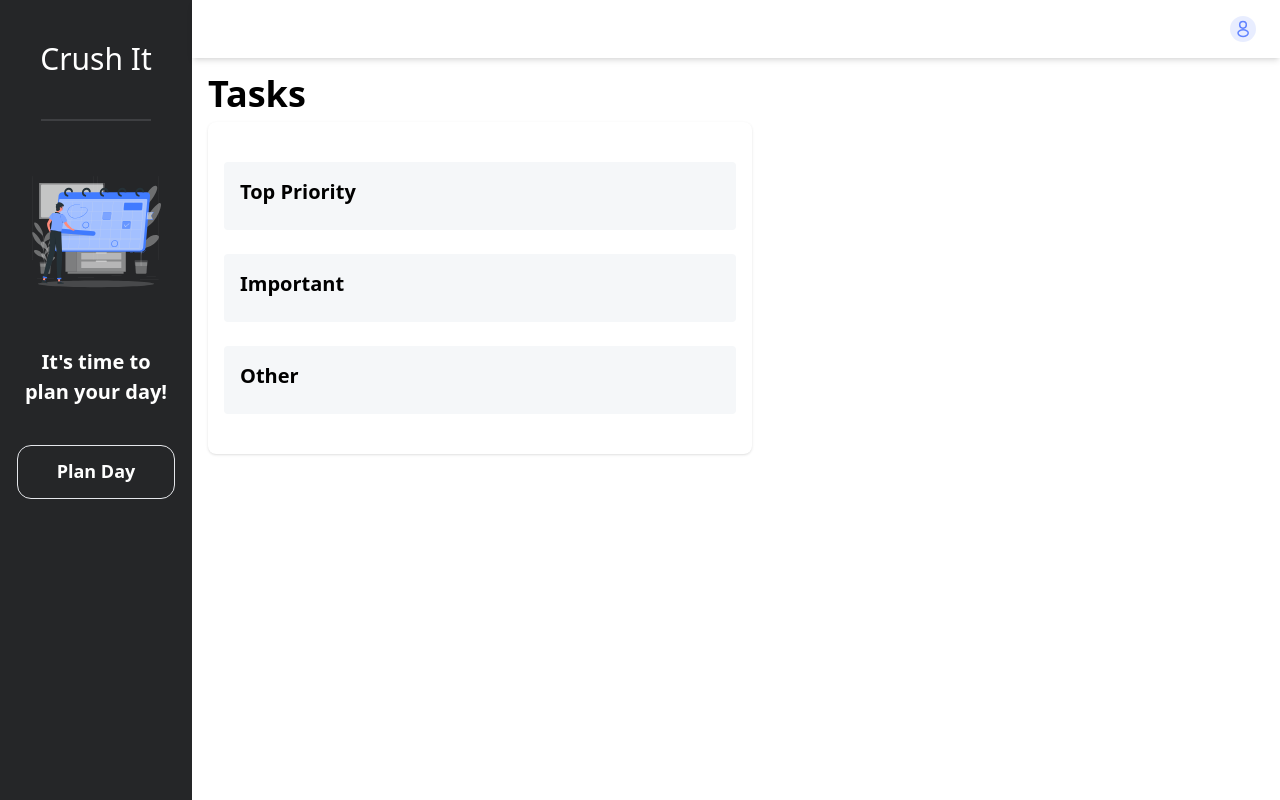
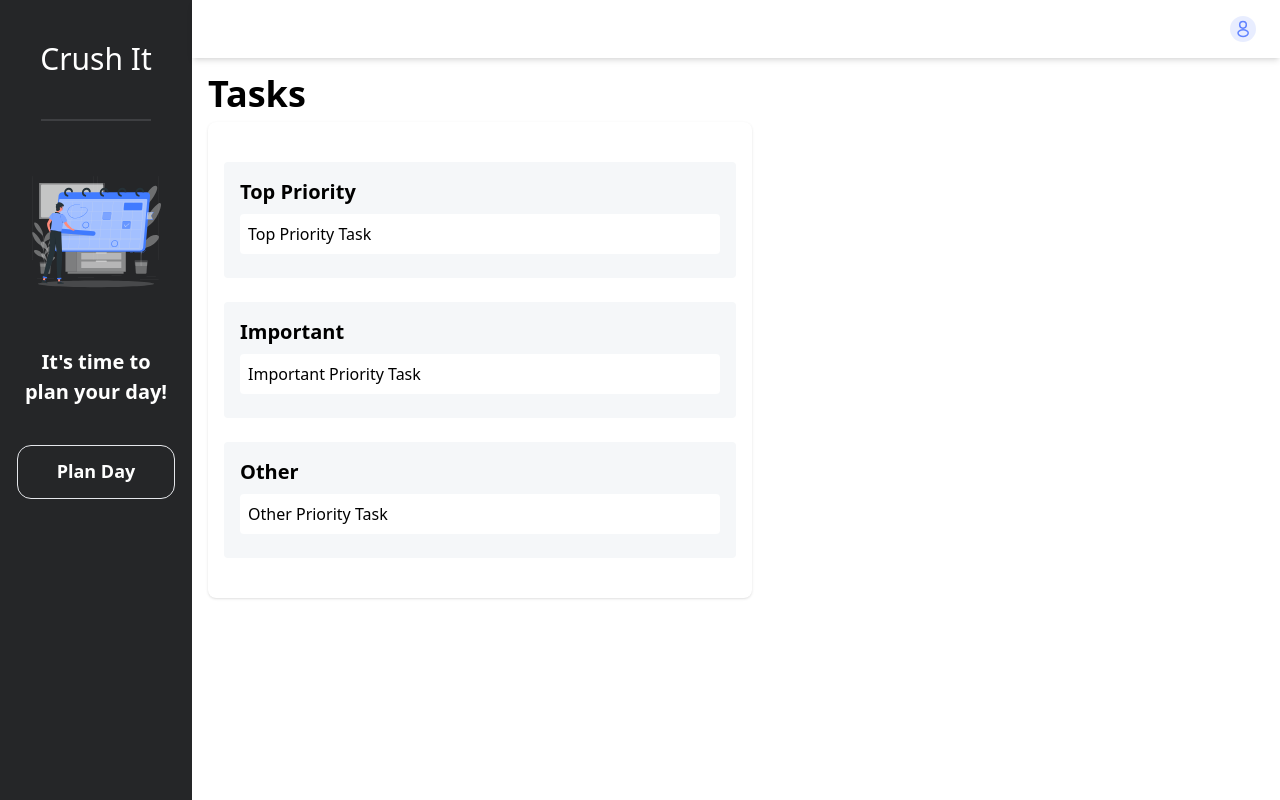
Before and after one commit to React-o-Maniacs/Crush-It, a Next.js app: page /tasks in a window 1280 px wide. Built offline with nearby package versions, Linux system fonts and the light colour scheme; no server answers.

Commit message:
added task ui and functionality with priorities defined (dummy data currently)

```diff
--- a/components/PrioritySection.tsx
+++ b/components/PrioritySection.tsx
@@ -1,4 +1,5 @@
 import React from 'react';
+import TaskList from './TaskList';
 
 interface PrioritySectionProps {
   priority: string;
@@ -8,6 +9,7 @@ const PrioritySection: React.FC<PrioritySectionProps> = ({ priority }) => {
   return (
     <div className="bg-crush-it-grey p-4 my-6 rounded">
       <h3 className="text-xl font-bold mb-2">{priority}</h3>
+      <TaskList priority={priority} />
     </div>
   );
 };
--- /dev/null
+++ b/components/TaskList.tsx
@@ -0,0 +1,31 @@
+import React from 'react';
+import Task from './task';
+
+interface TaskListProps {
+  priority: string;
+}
+
+const TaskList: React.FC<TaskListProps> = ({ priority }) => {
+  // This is where you'd fetch tasks based on priority
+  // For now, we'll use dummy data
+  const tasks = [
+    { id: 1, title: 'Top Priority Task', priority: 'Top Priority' },
+    { id: 2, title: 'Important Priority Task',priority: 'Important' },
+    { id: 3, title: 'Other Priority Task', priority: 'Other' },
+
+    // Add more dummy tasks with different priorities
+  ];
+
+  // Filter tasks based on the priority passed to the component
+  const filteredTasks = tasks.filter(task => task.priority === priority);
+
+  return (
+    <div>
+      {filteredTasks.map(task => (
+        <Task key={task.id} task={task} />
+      ))}
+    </div>
+  );
+};
+
+export default TaskList;
--- /dev/null
+++ b/components/task.tsx
@@ -0,0 +1,31 @@
+import React, { useState } from 'react';
+import Image, { StaticImageData } from 'next/image';
+
+
+
+
+type TaskPriority = 'Top Priority' | 'Important' | 'Other';
+
+interface TaskProps {
+  task: {
+    id: number;
+    title: string;
+    priority: TaskPriority;
+  };
+}
+
+const Task: React.FC<TaskProps> = ({ task }) => {
+
+
+
+  return (
+    <div className="bg-white p-2 my-2 rounded">
+      <div className="flex items-center">
+        <span className={`flex-1`}>{task.title}</span>
+
+      </div>
+    </div>
+  );
+};
+
+export default Task;
```
